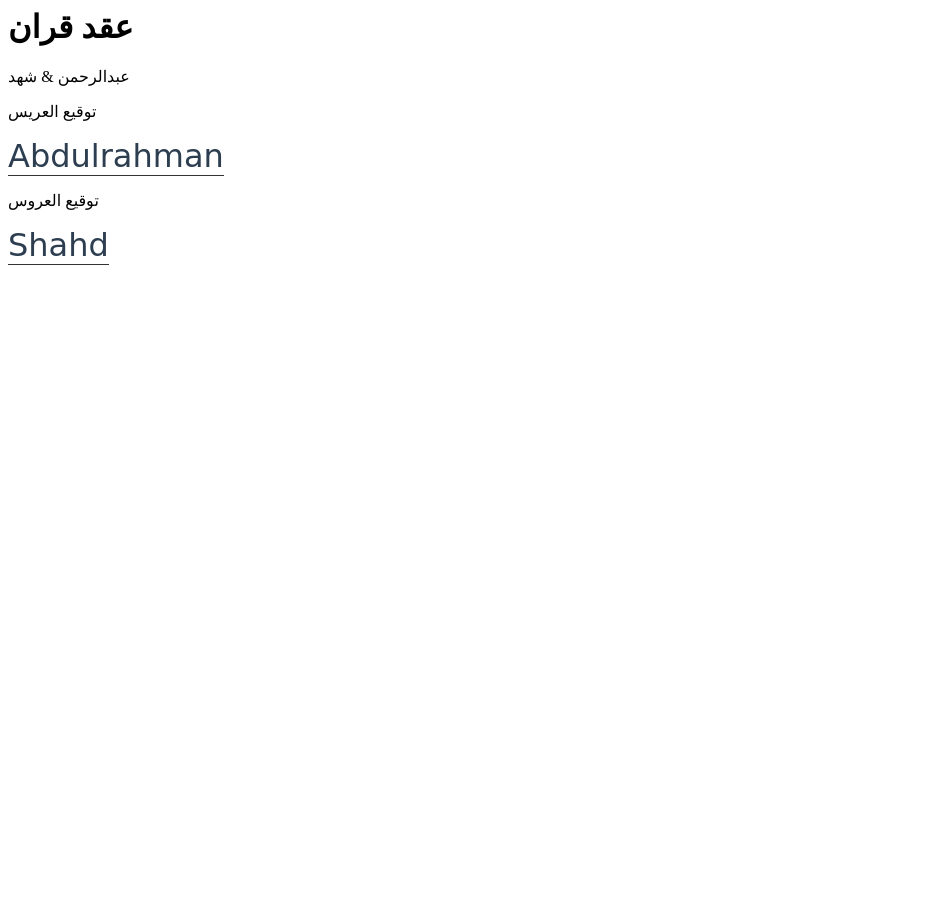
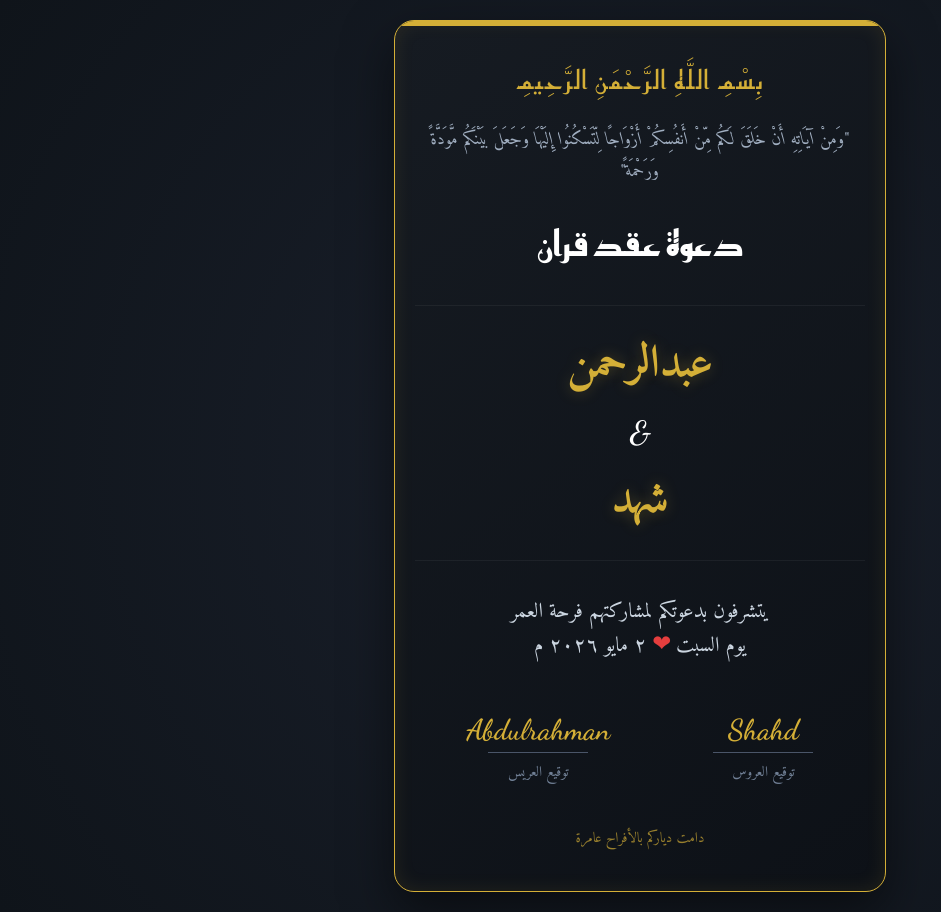
Before and after one commit to gimyxh/Shahoooood, a plain HTML site: page index.html in a window 1280 px wide. Shown: the whole page, without its empty margins (0-941 px from the left). Before the commit the page ends 800 px from the top, so only its background shows below. Drawn offline with Linux system fonts and the light colour scheme.

Commit message:
Refactor marriage contract HTML structure and styles

```diff
--- a/index.html
+++ b/index.html
@@ -1,24 +1,191 @@
-<div class="marriage-contract">
-    <h1>عقد قران</h1>
-    <p>عبدالرحمن & شهد</p>
+<!DOCTYPE html>
+<html lang="ar" dir="rtl">
+<head>
+    <meta charset="UTF-8">
+    <meta name="viewport" content="width=device-width, initial-scale=1.0">
+    <title>دعوة عقد قران | عبدالرحمن وشهد</title>
+    <link href="https://fonts.googleapis.com/css2?family=Amiri:ital,wght@0,400;0,700;1,400&family=Reem+Kufi:wght@400;700&family=Dancing+Script:wght@600&display=swap" rel="stylesheet">
+    <style>
+        :root {
+            --gold: #d4af37;
+            --dark: #0f141a;
+            --glass: rgba(255, 255, 255, 0.05);
+        }
 
-    <div class="signatures">
-        <div class="groom-sig">
-            <p>توقيع العريس</p>
-            <span class="handwriting">Abdulrahman</span>
+        body {
+            background-color: var(--dark);
+            background-image: radial-gradient(circle at center, #1a202c 0%, #0f141a 100%);
+            color: #e1e1e1;
+            font-family: 'Amiri', serif;
+            display: flex;
+            justify-content: center;
+            align-items: center;
+            min-height: 100vh;
+            margin: 0;
+            padding: 20px;
+        }
+
+        .card {
+            background: linear-gradient(145deg, #161b22, #0d1117);
+            border: 1px solid var(--gold);
+            border-radius: 20px;
+            padding: 40px 20px;
+            max-width: 450px;
+            width: 100%;
+            text-align: center;
+            box-shadow: 0 20px 50px rgba(0,0,0,0.5), inset 0 0 20px rgba(212, 175, 55, 0.1);
+            position: relative;
+            overflow: hidden;
+        }
+
+        .card::before {
+            content: "";
+            position: absolute;
+            top: 0; left: 0; right: 0; height: 5px;
+            background: var(--gold);
+        }
+
+        .bismillah {
+            font-family: 'Reem Kufi', sans-serif;
+            font-size: 1.6rem;
+            color: var(--gold);
+            margin-bottom: 25px;
+            letter-spacing: 2px;
+        }
+
+        .verse {
+            font-style: italic;
+            font-size: 1.1rem;
+            line-height: 1.8;
+            color: #a0aec0;
+            margin-bottom: 30px;
+            padding: 0 15px;
+        }
+
+        .title {
+            font-family: 'Reem Kufi', sans-serif;
+            font-size: 2.2rem;
+            font-weight: bold;
+            color: #fff;
+            margin-bottom: 10px;
+        }
+
+        .names-box {
+            margin: 35px 0;
+            padding: 20px;
+            border-top: 1px solid var(--glass);
+            border-bottom: 1px solid var(--glass);
+        }
+
+        .name {
+            font-size: 2.8rem;
+            font-weight: bold;
+            color: var(--gold);
+            display: block;
+            text-shadow: 0 0 15px rgba(212, 175, 55, 0.3);
+        }
+
+        .and {
+            font-family: 'Dancing Script', cursive;
+            font-size: 2rem;
+            color: #fff;
+            margin: 10px 0;
+        }
+
+        .date-location {
+            font-size: 1.3rem;
+            color: #cbd5e0;
+            line-height: 1.6;
+        }
+
+        .signature-container {
+            display: flex;
+            justify-content: space-around;
+            margin-top: 50px;
+        }
+
+        .sig-item {
+            text-align: center;
+        }
+
+        .sig-name {
+            font-family: 'Dancing Script', cursive;
+            font-size: 1.8rem;
+            color: var(--gold);
+            margin-bottom: -10px;
+            display: block;
+        }
+
+        .sig-line {
+            width: 100px;
+            height: 1px;
+            background: #4a5568;
+            margin: 15px auto 5px;
+        }
+
+        .sig-label {
+            font-size: 0.9rem;
+            color: #718096;
+        }
+
+        .footer {
+            margin-top: 40px;
+            font-size: 0.9rem;
+            color: var(--gold);
+            opacity: 0.7;
+        }
+
+        /* حركات بسيطة */
+        .heart {
+            color: #e53e3e;
+            display: inline-block;
+            animation: heartbeat 1.5s infinite;
+        }
+
+        @keyframes heartbeat {
+            0% { transform: scale(1); }
+            50% { transform: scale(1.1); }
+            100% { transform: scale(1); }
+        }
+    </style>
+</head>
+<body>
+    <div class="card">
+        <div class="bismillah">بِسْمِ اللَّهِ الرَّحْمَنِ الرَّحِيمِ</div>
+
+        <div class="verse">
+            "وَمِنْ آيَاتِهِ أَنْ خَلَقَ لَكُم مِّنْ أَنفُسِكُمْ أَزْوَاجًا لِّتَسْكُنُوا إِلَيْهَا وَجَعَلَ بَيْنَكُم مَّوَدَّةً وَرَحْمَةً"
         </div>
-        <div class="bride-sig">
-            <p>توقيع العروس</p>
-            <span class="handwriting">Shahd</span>
+
+        <div class="title">دعوة عقد قران</div>
+
+        <div class="names-box">
+            <span class="name">عبدالرحمن</span>
+            <div class="and">&</div>
+            <span class="name">شهد</span>
+        </div>
+
+        <div class="date-location">
+            يتشرفون بدعوتكم لمشاركتهم فرحة العمر <br>
+            يوم السبت <span class="heart">❤</span> ٢ مايو ٢٠٢٦ م
+        </div>
+
+        <div class="signature-container">
+            <div class="sig-item">
+                <span class="sig-name">Shahd</span>
+                <div class="sig-line"></div>
+                <span class="sig-label">توقيع العروس</span>
+            </div>
+            <div class="sig-item">
+                <span class="sig-name">Abdulrahman</span>
+                <div class="sig-line"></div>
+                <span class="sig-label">توقيع العريس</span>
+            </div>
+        </div>
+
+        <div class="footer">
+            دامت دياركم بالأفراح عامرة
         </div>
     </div>
-</div>
-
-<style>
-    .handwriting {
-        font-family: 'Dancing Script', cursive; /* خط يشبه اليد */
-        font-size: 2rem;
-        color: #2c3e50;
-        border-bottom: 1px solid #333;
-    }
-</style>
+</body>
+</html>
```
